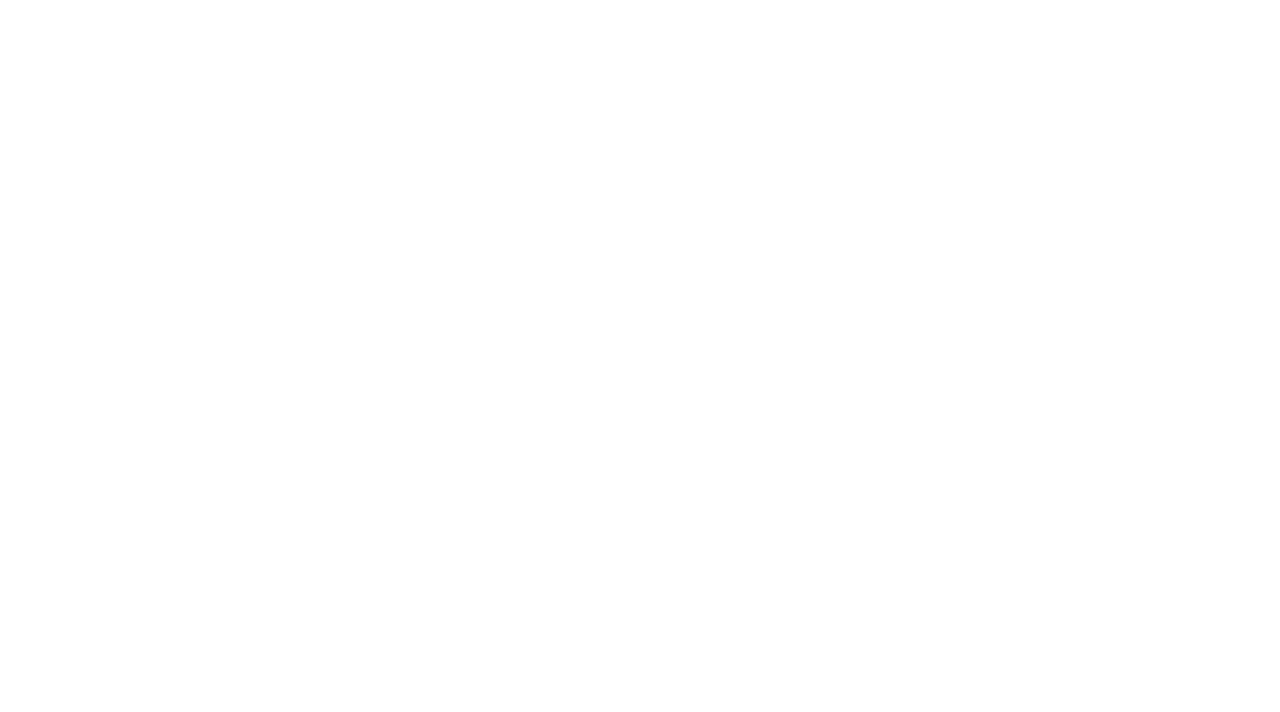
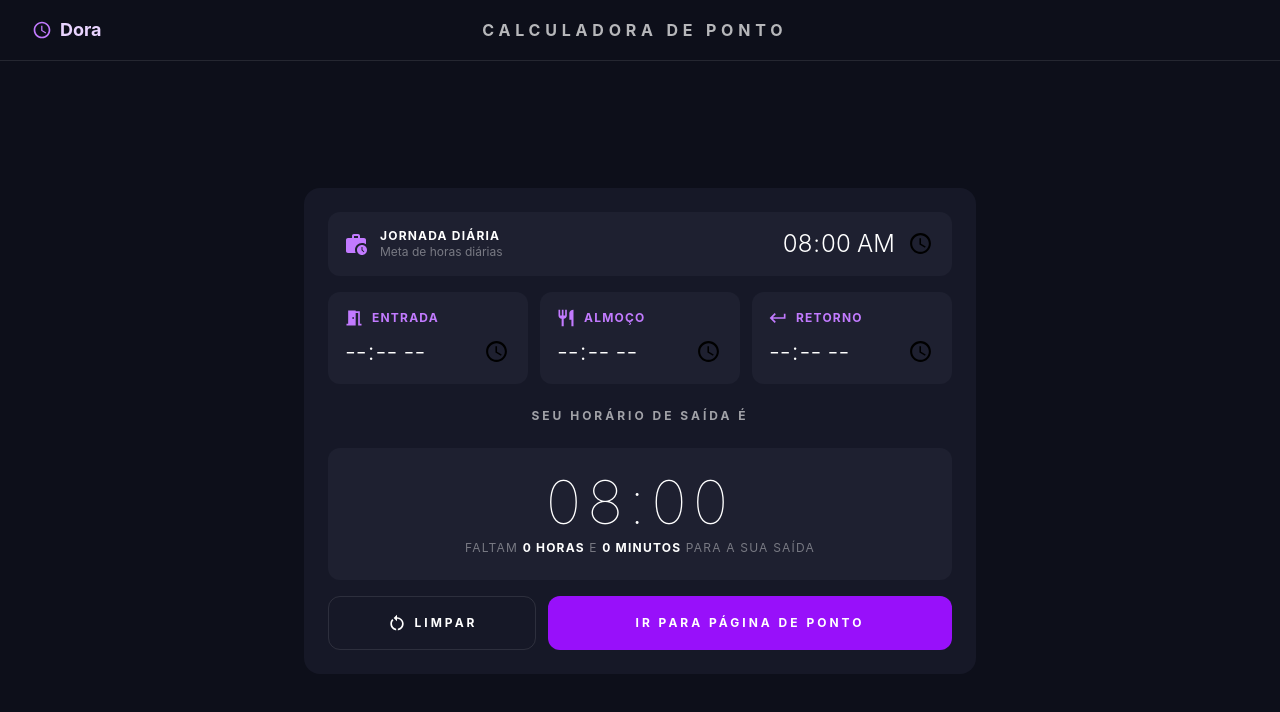
Before and after one commit to marianunciato/calculadora-de-ponto, a React (Vite) app: page / in a window 1280 px wide. Shown: the top 712 px of the page. Built offline with nearby package versions, Linux system fonts and the light colour scheme.

Commit message:
add: primeiras alterações e primeira versão do projeto.

```diff
--- a/index.html
+++ b/index.html
@@ -4,7 +4,7 @@
     <meta charset="UTF-8" />
     <link rel="icon" type="image/svg+xml" href="/favicon.svg" />
     <meta name="viewport" content="width=device-width, initial-scale=1.0" />
-    <title>calculadora-ponto</title>
+    <title>Dora | Calculadora de ponto</title>
   </head>
   <body>
     <div id="root"></div>
--- a/package.json
+++ b/package.json
@@ -10,6 +10,10 @@
     "preview": "vite preview"
   },
   "dependencies": {
+    "@emotion/react": "^11.14.0",
+    "@emotion/styled": "^11.14.1",
+    "@mui/icons-material": "^9.3.1",
+    "@mui/material": "^9.3.1",
     "@tailwindcss/vite": "^4.3.3",
     "react": "^19.2.8",
     "react-dom": "^19.2.8",
--- a/src/App.jsx
+++ b/src/App.jsx
@@ -1,15 +1,56 @@
+import { useState, useEffect } from 'react'
 import './App.css'
+import MeetingRoomIcon from '@mui/icons-material/MeetingRoom'
+import RestaurantIcon from '@mui/icons-material/Restaurant'
+import KeyboardReturnIcon from '@mui/icons-material/KeyboardReturn'
+import Header from './components/Header'
+import JornadaInput from './components/JornadaInput'
+import TimeInput from './components/TimeInput'
+import Resultado from './components/Resultado'
+import { toMinutes, fromMinutes } from './utils/time'
+import { getAlertas } from './utils/alertas'
 
-function App() {
-  	return (
-    	<>
-      		<section className="hero">
-        		<div className="hero__content">
+export default function App() {
+  const [jornada, setJornada] = useState('08:00')
+  const [entrada, setEntrada] = useState('')
+  const [almoco, setAlmoco] = useState('')
+  const [retorno, setRetorno] = useState('')
+  const [saida, setSaida] = useState('00:00')
+  const [faltam, setFaltam] = useState({ horas: 0, minutos: 0 })
+  const [alertas, setAlertas] = useState([])
 
-        		</div>
-      		</section>
-    	</>
-  	)
+  useEffect(() => {
+    const jornadaMins = toMinutes(jornada)
+    const intervaloMins = toMinutes(retorno) - toMinutes(almoco)
+    const saidaMins = toMinutes(entrada) + jornadaMins + Math.max(0, intervaloMins)
+    setSaida(fromMinutes(saidaMins % (24 * 60)))
+
+    const agora = new Date()
+    const agoraMins = agora.getHours() * 60 + agora.getMinutes()
+    const diff = saidaMins - agoraMins
+    setFaltam({ horas: Math.max(0, Math.floor(diff / 60)), minutos: Math.max(0, diff % 60) })
+    setAlertas(entrada && almoco && retorno ? getAlertas(entrada, almoco, retorno, jornada, saidaMins, agoraMins) : [])
+  }, [jornada, entrada, almoco, retorno])
+
+  return (
+    <div className="min-h-screen bg-[#0d0f1a] text-white flex flex-col">
+      <Header />
+      <main className="flex-1 flex items-center justify-center p-6">
+        <div className="bg-[#161827] rounded-2xl p-6 w-full max-w-2xl flex flex-col gap-4">
+          <JornadaInput value={jornada} onChange={setJornada} />
+          <div className="grid grid-cols-3 gap-3">
+            <TimeInput label="Entrada" icon={<MeetingRoomIcon fontSize="small" />} value={entrada} onChange={setEntrada} />
+            <TimeInput label="Almoço" icon={<RestaurantIcon fontSize="small" />} value={almoco} onChange={setAlmoco} />
+            <TimeInput label="Retorno" icon={<KeyboardReturnIcon fontSize="small" />} value={retorno} onChange={setRetorno} />
+          </div>
+          <Resultado
+            saida={saida}
+            faltam={faltam}
+            alertas={alertas}
+            onLimpar={() => { setEntrada(''); setAlmoco(''); setRetorno('') }}
+          />
+        </div>
+      </main>
+    </div>
+  )
 }
-
-export default App
--- /dev/null
+++ b/src/components/Header.jsx
@@ -0,0 +1,14 @@
+import ScheduleIcon from '@mui/icons-material/Schedule'
+
+export default function Header() {
+  return (
+    <header className="flex items-center justify-between px-8 py-4 border-b border-white/10">
+      <div className="flex items-center gap-2 text-purple-400 font-bold text-lg">
+        <ScheduleIcon fontSize="small" />
+        <span className="text-purple-200">Dora</span>
+      </div>
+      <span className="text-md font-bold tracking-[0.3em] text-white/70 uppercase">Calculadora de Ponto</span>
+      <div className="w-20" />
+    </header>
+  )
+}
--- /dev/null
+++ b/src/components/JornadaInput.jsx
@@ -0,0 +1,21 @@
+import WorkHistoryIcon from '@mui/icons-material/WorkHistory'
+
+export default function JornadaInput({ value, onChange }) {
+  return (
+    <div className="bg-[#1e2030] rounded-xl p-4 flex items-center justify-between">
+      <div className="flex items-center gap-3">
+        <WorkHistoryIcon className="text-purple-400" />
+        <div>
+          <p className="text-xs font-bold tracking-widest uppercase">Jornada Diária</p>
+          <p className="text-xs text-white/40">Meta de horas diárias</p>
+        </div>
+      </div>
+      <input
+        type="time"
+        value={value}
+        onChange={e => onChange(e.target.value)}
+        className="bg-transparent text-white text-2xl font-light outline-none text-right"
+      />
+    </div>
+  )
+}
--- /dev/null
+++ b/src/components/Resultado.jsx
@@ -0,0 +1,48 @@
+import RestartAltIcon from '@mui/icons-material/RestartAlt'
+import { ALERTA_STYLES } from '../utils/alertas'
+
+export default function Resultado({ saida, faltam, alertas, onLimpar }) {
+  return (
+    <>
+      <div className="flex flex-col items-center gap-1 py-2">
+        <p className="text-xs font-bold tracking-[0.25em] uppercase text-white/60">Seu horário de saída é</p>
+      </div>
+
+      <div className="bg-[#1e2030] rounded-xl p-6 flex flex-col items-center gap-2">
+        <span className="text-6xl font-thin tracking-widest">{saida}</span>
+        <p className="text-xs tracking-widest text-white/40 uppercase">
+          Faltam <strong className="text-white">{faltam.horas} horas</strong> e{' '}
+          <strong className="text-white">{faltam.minutos} minutos</strong> para a sua saída
+        </p>
+      </div>
+
+      {alertas.map((alerta, i) => {
+        const { bg, text, Icon } = ALERTA_STYLES[alerta.tipo]
+        return (
+          <div key={i} className={`${bg} ${text} rounded-xl px-4 py-3 flex items-center gap-3 text-xs font-medium`}>
+            <Icon fontSize="small" />
+            <span>{alerta.msg}</span>
+          </div>
+        )
+      })}
+
+      <div className="flex gap-3">
+        <button
+          onClick={onLimpar}
+          className="flex items-center justify-center gap-2 border border-white/10 hover:border-white/30 transition-colors rounded-xl py-4 text-xs font-bold tracking-[0.25em] uppercase w-1/3"
+        >
+          <RestartAltIcon fontSize="small" />
+          Limpar
+        </button>
+        <a
+          href="https://stou.ifractal.com.br/fulltime//phonto.php"
+          target="_blank"
+          rel="noreferrer"
+          className="bg-purple-600 hover:bg-purple-700 transition-colors rounded-xl py-4 text-xs font-bold tracking-[0.25em] uppercase flex-1 flex items-center justify-center"
+        >
+          Ir para página de ponto
+        </a>
+      </div>
+    </>
+  )
+}
--- /dev/null
+++ b/src/components/TimeInput.jsx
@@ -0,0 +1,16 @@
+export default function TimeInput({ label, icon, value, onChange }) {
+  return (
+    <div className="bg-[#1e2030] rounded-xl p-4 flex flex-col gap-2">
+      <div className="flex items-center gap-2 text-purple-400 text-xs font-bold uppercase tracking-widest">
+        <span>{icon}</span>
+        <span>{label}</span>
+      </div>
+      <input
+        type="time"
+        value={value}
+        onChange={e => onChange(e.target.value)}
+        className="bg-transparent text-white text-2xl font-light w-full outline-none"
+      />
+    </div>
+  )
+}
--- /dev/null
+++ b/src/utils/alertas.js
@@ -0,0 +1,46 @@
+import { toMinutes } from './time'
+import WarningAmberIcon from '@mui/icons-material/WarningAmber'
+import CheckCircleOutlineIcon from '@mui/icons-material/CheckCircleOutlined'
+import ErrorOutlineIcon from '@mui/icons-material/ErrorOutlined'
+import CoffeeIcon from '@mui/icons-material/Coffee'
+
+export function getAlertas(entrada, almoco, retorno, jornada, saidaMins, agoraMins) {
+  const alertas = []
+  const entradaMins = toMinutes(entrada)
+  const almocoMins = toMinutes(almoco)
+  const retornoMins = toMinutes(retorno)
+  const jornadaMins = toMinutes(jornada)
+  const intervaloMins = retornoMins - almocoMins
+
+  if (jornadaMins === 0)
+    return [{ tipo: 'erro', msg: 'Jornada diária não pode ser zero.' }]
+
+  if (almocoMins <= entradaMins)
+    alertas.push({ tipo: 'erro', msg: 'O horário de almoço deve ser após a entrada.' })
+
+  if (retornoMins <= almocoMins)
+    alertas.push({ tipo: 'erro', msg: 'O retorno deve ser após o horário de almoço.' })
+
+  if (intervaloMins > 0 && intervaloMins < 15)
+    alertas.push({ tipo: 'aviso', msg: 'Intervalo muito curto (menos de 15 minutos).' })
+
+  if (saidaMins >= 24 * 60)
+    alertas.push({ tipo: 'aviso', msg: 'Horário de saída passa da meia-noite.' })
+
+  if (alertas.length > 0) return alertas
+
+  if (agoraMins >= almocoMins && agoraMins < retornoMins)
+    return [{ tipo: 'info', msg: 'Você está no intervalo de almoço.' }]
+
+  if (agoraMins >= saidaMins)
+    return [{ tipo: 'concluido', msg: 'Você já pode ter batido o ponto de saída!' }]
+
+  return []
+}
+
+export const ALERTA_STYLES = {
+  erro:      { bg: 'bg-red-500/10 border border-red-500/30',       text: 'text-red-400',    Icon: ErrorOutlineIcon },
+  aviso:     { bg: 'bg-yellow-500/10 border border-yellow-500/30', text: 'text-yellow-400', Icon: WarningAmberIcon },
+  info:      { bg: 'bg-blue-500/10 border border-blue-500/30',     text: 'text-blue-400',   Icon: CoffeeIcon },
+  concluido: { bg: 'bg-green-500/10 border border-green-500/30',   text: 'text-green-400',  Icon: CheckCircleOutlineIcon },
+}
--- /dev/null
+++ b/src/utils/time.js
@@ -0,0 +1,11 @@
+export function toMinutes(time) {
+  if (!time) return 0
+  const [h, m] = time.split(':').map(Number)
+  return h * 60 + m
+}
+
+export function fromMinutes(mins) {
+  const h = Math.floor(mins / 60).toString().padStart(2, '0')
+  const m = (mins % 60).toString().padStart(2, '0')
+  return `${h}:${m}`
+}
```
Also changed, not shown: 1 other file (tests, documents, lock files or other folders).
